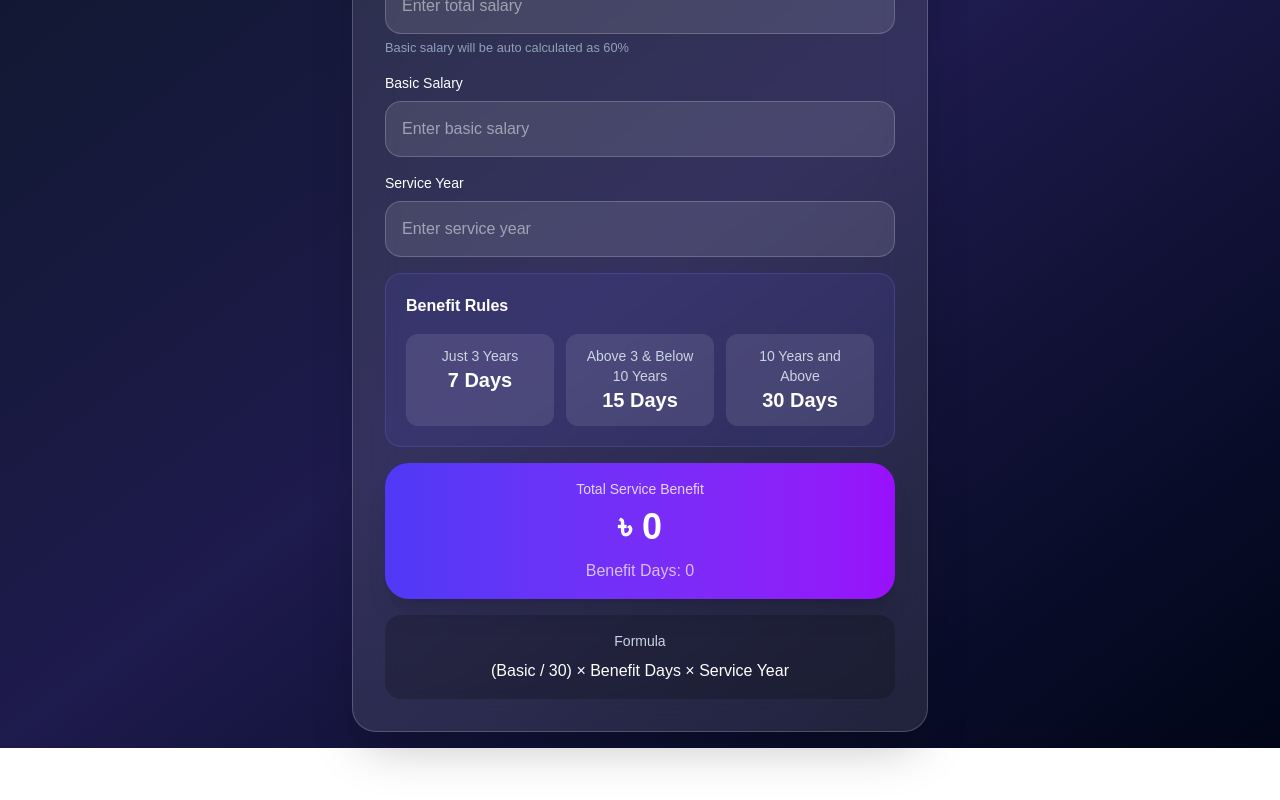
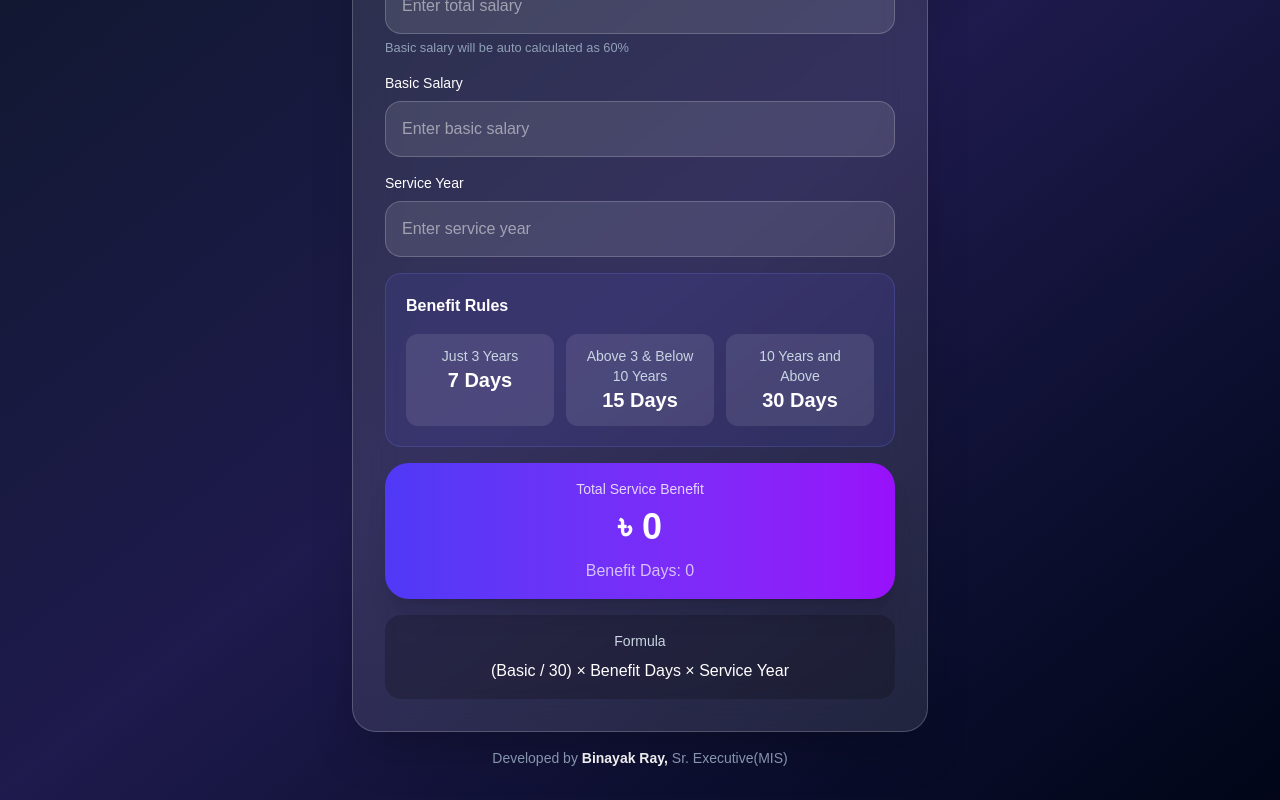
Before and after one commit to binayak1320/service-benit-calculator, a Next.js app: page / in a window 1280 px wide. Shown: the part 213-1013 px from the top of the page. Before the commit the page ends 961 px from the top, so only its background shows below. Built offline with nearby package versions, Linux system fonts and the light colour scheme.

Commit message:
add developed by text

```diff
--- a/app/page.tsx
+++ b/app/page.tsx
@@ -38,14 +38,15 @@ export default function Home() {
   }, [basicSalary, serviceYear, benefitDays]);
 
   return (
-    <div className="min-h-screen bg-gradient-to-br from-slate-900 via-indigo-950 to-slate-950 flex items-center justify-center p-4">
+    // <div className="min-h-screen bg-gradient-to-br from-slate-900 via-indigo-950 to-slate-950 flex items-center justify-center p-4">
+    <div className="min-h-screen bg-gradient-to-br from-slate-900 via-indigo-950 to-slate-950 flex flex-col items-center justify-center p-4">
       <div className="w-full max-w-xl backdrop-blur-xl bg-white/10 border border-white/20 rounded-3xl shadow-2xl p-8">
         <div className="text-center mb-8">
           <div className="titleWrapper">
             <div className="logo items-center justify-center flex">
               <img width={50} height={50} src="/MascoLogo.png" alt="logo" />
             </div>
-            <h1  className="text-3xl font-bold text-white">
+            <h1 className="text-3xl font-bold text-white">
               Service Benefit Calculator
             </h1>
           </div>
@@ -161,7 +162,9 @@ export default function Home() {
         </div>
 
       </div>
-
+      <footer className="mt-auto py-4 text-center text-slate-400 text-sm">
+        Developed by <span className="text-white font-semibold">Binayak Ray,</span> Sr. Executive(MIS)
+      </footer>
     </div>
   );
 }
```
